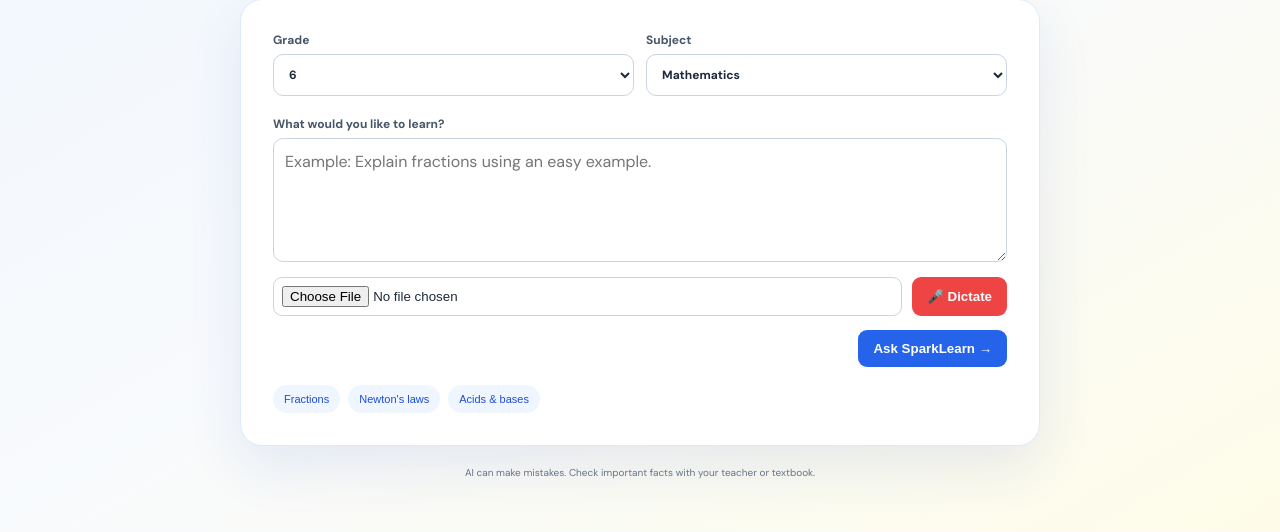
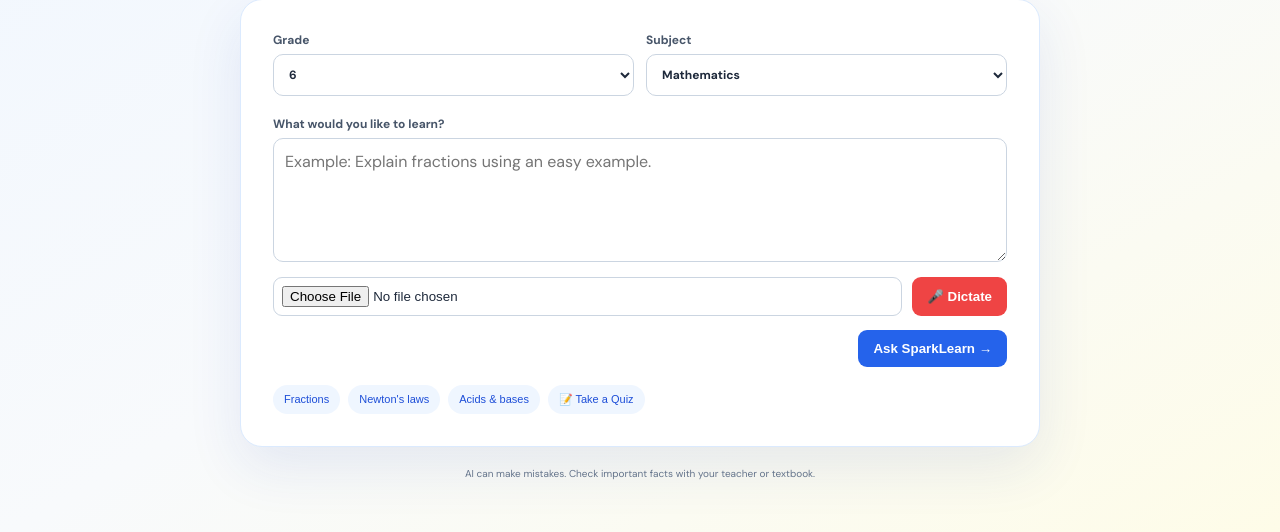
Before and after one commit to mahmooda56/SparkLearn-AI, a Flask app: page / in a window 1280 px wide. Shown: the part 354-886 px from the top of the page. Run offline with Flask 3, Linux system fonts and the light colour scheme.

Commit message:
Add files via upload

```diff
--- a/app.py
+++ b/app.py
@@ -68,6 +68,7 @@ Rules:
 - If the student asks for code, give simple working code and explain it.
 - Be encouraging and helpful.
 - If an image is provided, analyze it carefully to help the student.
+- IMPORTANT: At the end of every explanation, ALWAYS give the student a quick practice question or mini-quiz to test their understanding!
 """
 
         user_prompt = f"""
--- a/templates/index.html
+++ b/templates/index.html
@@ -93,6 +93,10 @@
                 Acids & bases
             </button>
 
+            <button type="button" data-question="Give me a quick practice quiz to test my knowledge!">
+                📝 Take a Quiz
+            </button>
+
         </div>
 
 
```
